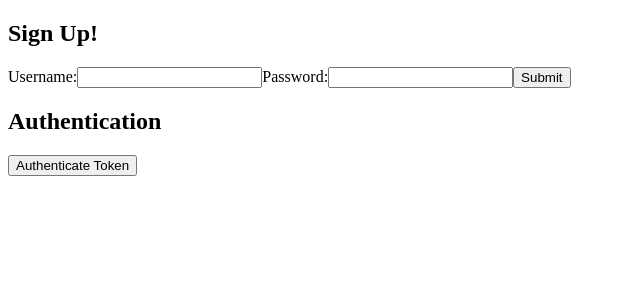
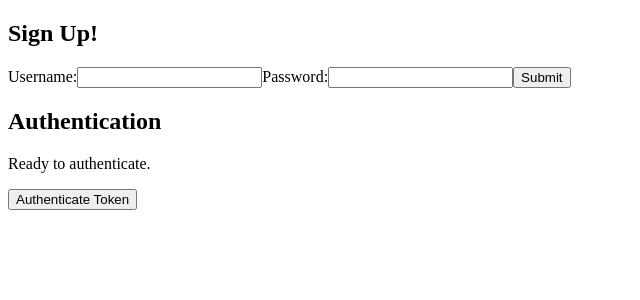
Before and after one commit to azodnemkrik/block27_reactform, a React (Vite) app: page / in a window 1280 px wide. Shown: the top 300 px of the page, without its empty margins (0-640 px from the left). Built offline with nearby package versions, Linux system fonts and the light colour scheme.

Commit message:
Added Proper authentication feedback.

```diff
--- a/src/App.jsx
+++ b/src/App.jsx
@@ -1,6 +1,5 @@
 import SignUpForm from "./components/SignUpForm";
 import Authenticate from "./components/Authenticate";
-import Error from "./components/Error";
 import { useState } from "react";
 
 function App() {
--- a/src/components/Authenticate.jsx
+++ b/src/components/Authenticate.jsx
@@ -27,7 +27,7 @@ const Authenticate = ({token , setToken}) => {
     return (
         <div>
             <h2>Authentication</h2>
-            { error ? <p>Error detected: {error}</p> : successMessage ? <p>{successMessage}</p> : null}
+            { error ? <p>Error detected: {error}</p> : successMessage ? <p>{successMessage}</p> : <p>Ready to authenticate.</p>}
             <button onClick={()=>{handleClick()}}>Authenticate Token</button>
         </div>
     )
```
